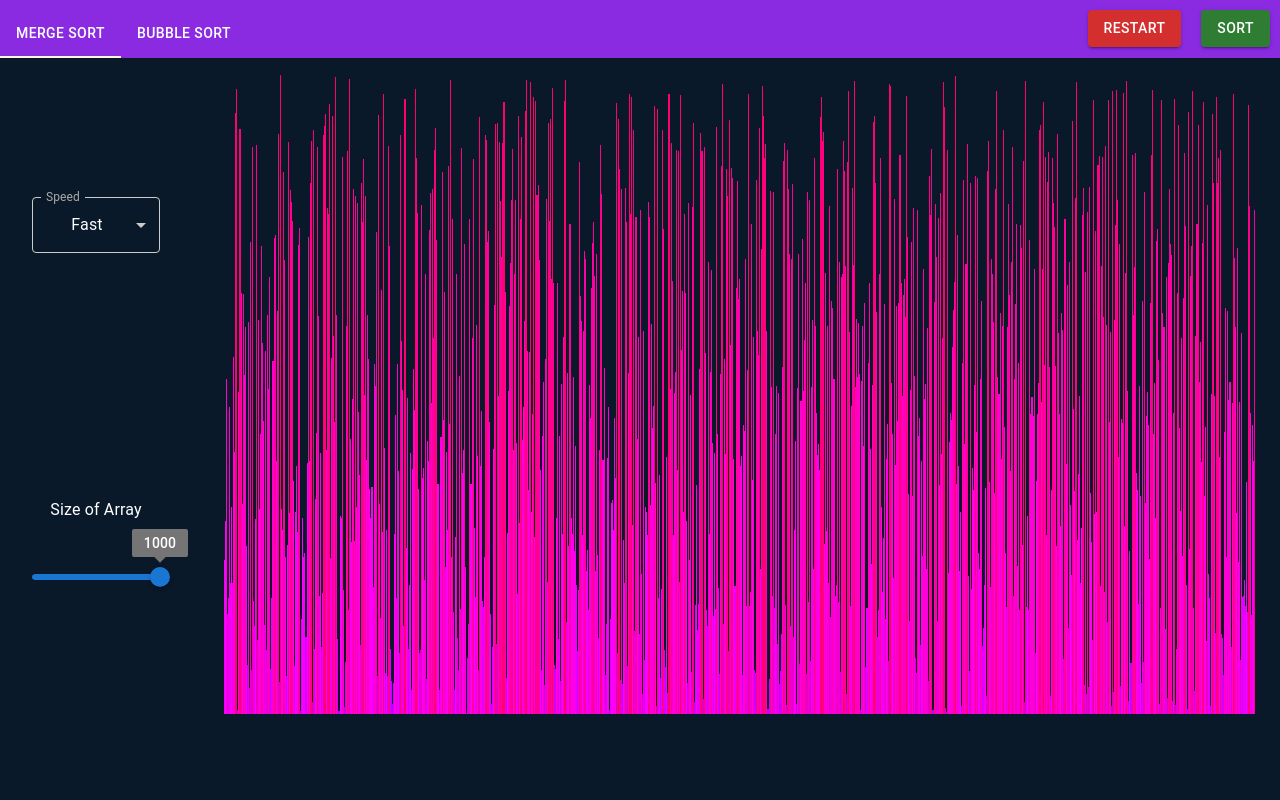
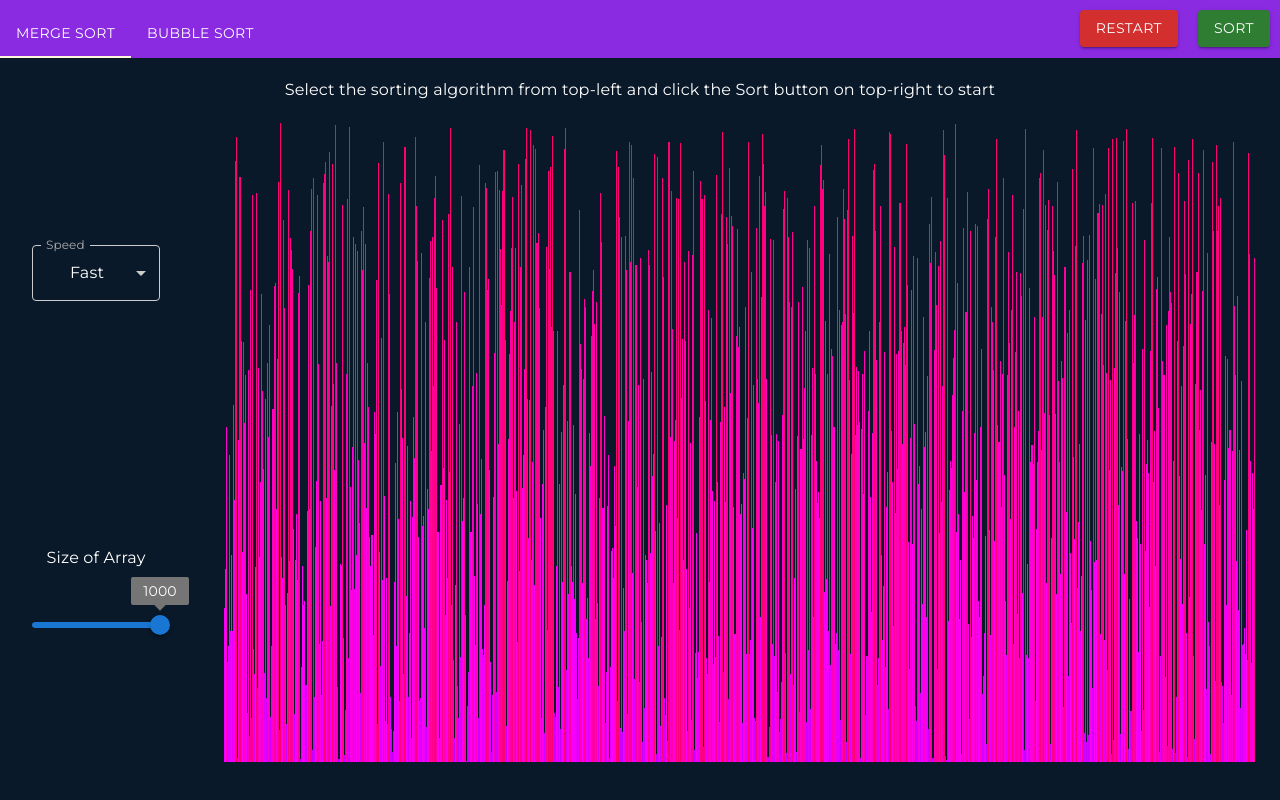
Before and after one commit to hjjinx/sort-visualizer, a React (Create React App) app: page / in a window 1280 px wide. Built offline with nearby package versions, Linux system fonts and the light colour scheme; the HTML template or start-up script is replaced by a standard one.

Commit message:
added instructions and changed font

```diff
--- a/src/App.tsx
+++ b/src/App.tsx
@@ -4,6 +4,7 @@ import "./App.css";
 import ArrayList from "./ArrayList";
 import Header from "./Header";
 import Controls from "./Controls";
+import { Typography } from "@mui/material";
 
 function App() {
   const [array, setArray] = useState<number[]>([]);
@@ -147,6 +148,15 @@ function App() {
         reset={reset}
         current={current}
       />
+      <Typography
+        id="Heading"
+        gutterBottom
+        style={{ marginTop: 20, marginBottom: 20 }}
+      >
+        {!!current
+          ? "Sorting in Progress. Refresh the page in order to start again."
+          : "Select the sorting algorithm from top-left and click the Sort button on top-right to start"}
+      </Typography>
       <main className="main">
         <Controls
           speed={speed}
@@ -154,9 +164,7 @@ function App() {
           current={current}
           setLengthOfArr={setLengthOfArr}
         />
-        <div>
-          <ArrayList hslStart={hslStart} arr={array} current={current!} />
-        </div>
+        <ArrayList hslStart={hslStart} arr={array} current={current!} />
       </main>
     </div>
   );
--- a/src/index.css
+++ b/src/index.css
@@ -1,14 +1,14 @@
+@import url("https://fonts.googleapis.com/css2?family=Montserrat&display=swap");
 :root {
   --primary: rgb(10, 25, 41);
   --hyperlink: #61dafb;
   --selected-item: #fff;
 }
-
+html * {
+  font-family: "Montserrat", sans-serif !important;
+}
 body {
   margin: 0;
-  font-family: -apple-system, BlinkMacSystemFont, "Segoe UI", "Roboto", "Oxygen",
-    "Ubuntu", "Cantarell", "Fira Sans", "Droid Sans", "Helvetica Neue",
-    sans-serif;
   -webkit-font-smoothing: antialiased;
   -moz-osx-font-smoothing: grayscale;
 }
```
